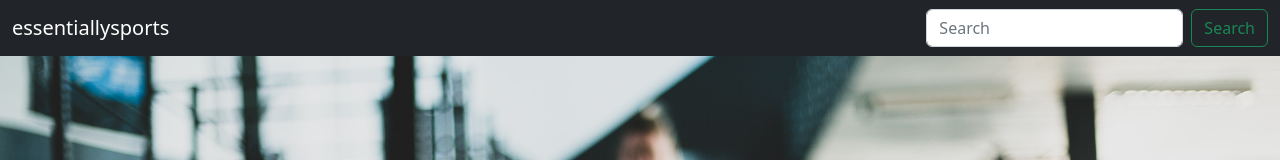
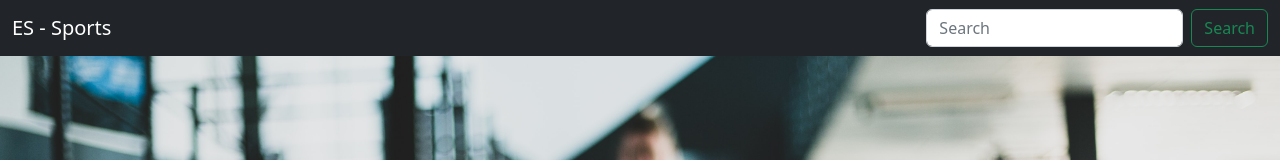
Before and after one commit to aftaba/es-sports, a Next.js app: page / in a window 1280 px wide. Shown: the top 160 px of the page. Built offline with nearby package versions, Linux system fonts and the light colour scheme.

Commit message:
moved all components outside pages

```diff
--- a/components/Header.js
+++ b/components/Header.js
@@ -5,7 +5,7 @@ export default function Header() {
         <header>
             <nav className="navbar navbar-dark bg-dark">
                 <div className="container-fluid">
-                    <a className="navbar-brand">essentiallysports</a>
+                    <a className="navbar-brand">ES - Sports</a>
                     <form className="d-flex">
                         <input className="form-control me-2" type="search" placeholder="Search" ariaLabel="Search" />
                         <button className="btn btn-outline-success" type="submit">Search</button>
@@ -13,5 +13,5 @@ export default function Header() {
                 </div>
             </nav>
         </header>
-  )
+    )
 }
```
